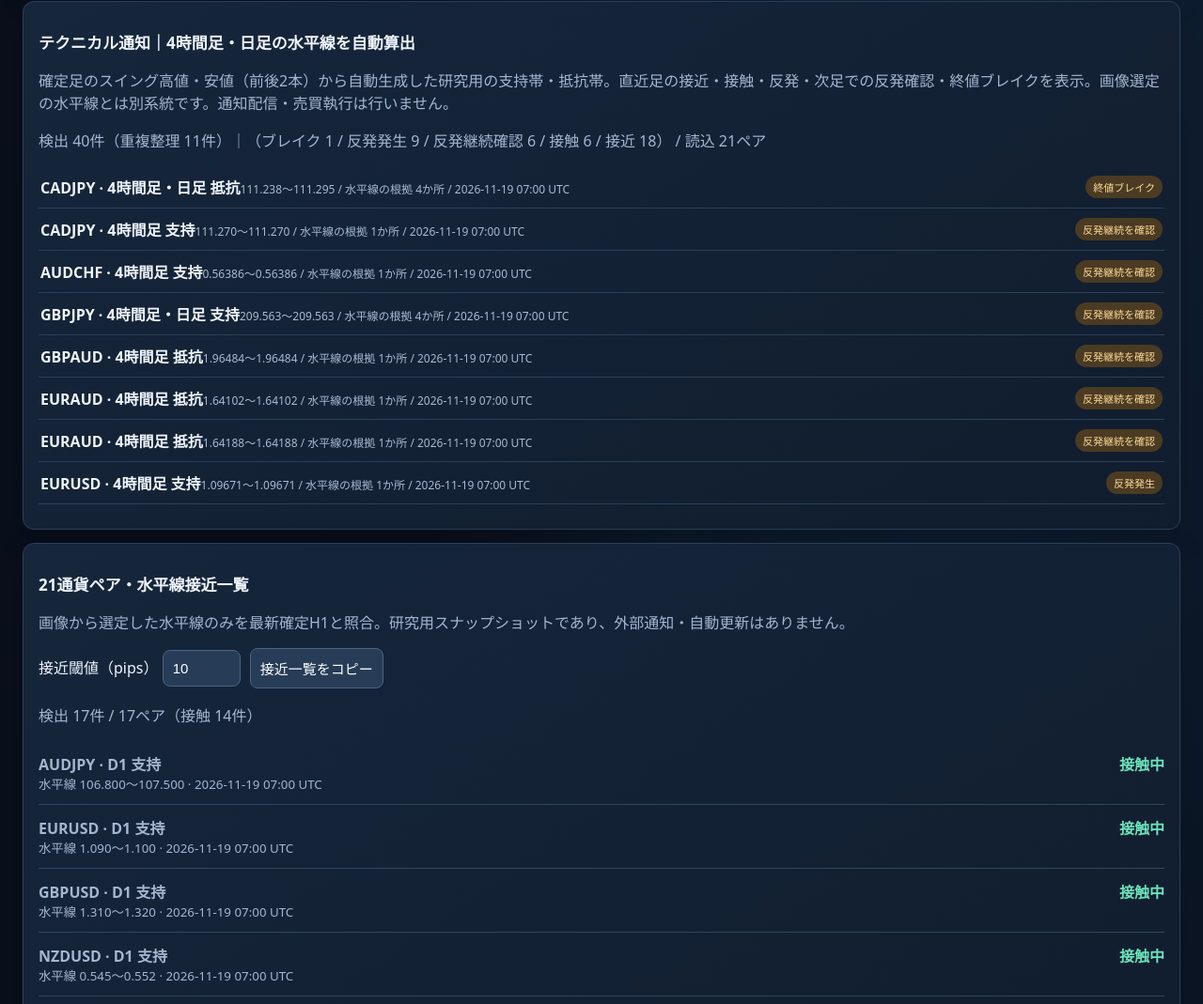
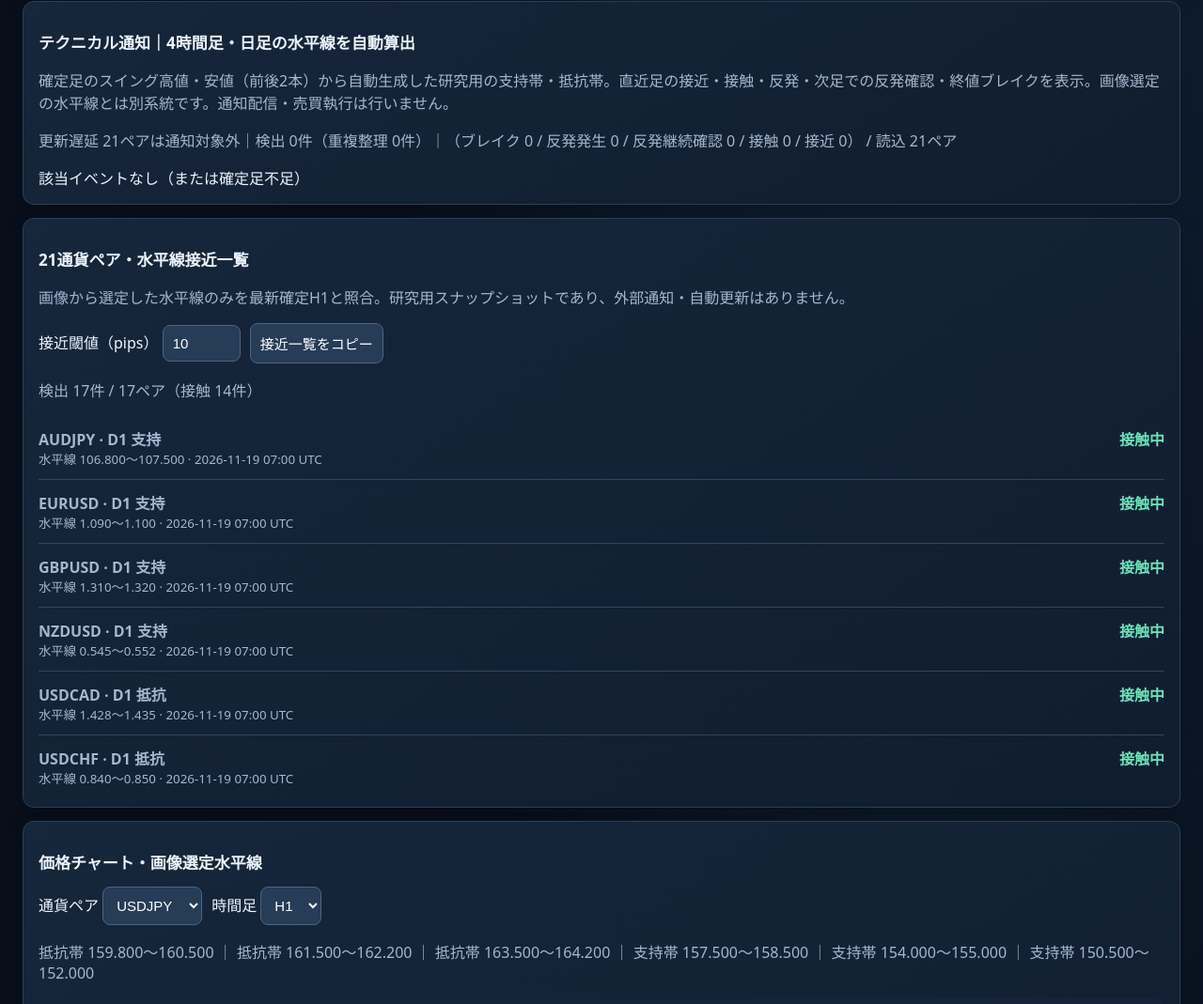
Before and after one commit to kohanachang264187-max/AB21-FX-Dashboard, a plain HTML site: page dashboard/index.html in a window 1280 px wide. Shown: the part 2492-3561 px from the top of the page at 94% size. Drawn offline with Linux system fonts and the light colour scheme.

Commit message:
Prevent stale H1 snapshots from being presented as current technical alerts

```diff
--- a/dashboard/index.html
+++ b/dashboard/index.html
@@ -483,7 +483,19 @@ function renderAutoTechnical(){
  if(!target||!summary)return;
  const threshold=Number($('globalThreshold').value);
  if(!Number.isFinite(threshold)||threshold<1||threshold>100){summary.textContent='接近閾値は1〜100 pipsに設定してください';target.replaceChildren();return;}
- const rawEvents=PAIRS.flatMap(p=>data.has(p)?autoTechnicalEvents(p,data.get(p),threshold):[]);
+ // Reject old snapshots on weekdays; a historical event must not look live.
+ const now=Date.now();
+ const stalePairs=[];
+ const rawEvents=PAIRS.flatMap(p=>{
+  if(!data.has(p))return [];
+  const rows=data.get(p),last=rows.at(-1);
+  if(!last||!Number.isFinite(last.end))return [];
+  const age=now-last.end;
+  const utcDay=new Date(now).getUTCDay(),utcHour=new Date(now).getUTCHours();
+  const marketClosed=utcDay===6||(utcDay===0&&utcHour<22)||(utcDay===5&&utcHour>=22);
+  if(age>3*3600000&&!marketClosed){stalePairs.push(p);return [];}
+  return autoTechnicalEvents(p,rows,threshold);
+ });
  // Combine overlapping H4/D1 zones on the same pair and side, keeping the strongest signal.
  const priority={BREAK:0,CONFIRMED_REJECTION:1,REJECTION:2,TOUCH:3,NEAR:4};
  rawEvents.sort((a,b)=>priority[a.type]-priority[b.type]||a.distance-b.distance);
@@ -495,7 +507,7 @@ function renderAutoTechnical(){
   else events.push({...e});
  }
  events.sort((a,b)=>({BREAK:0,CONFIRMED_REJECTION:1,REJECTION:2,TOUCH:3,NEAR:4}[a.type]-{BREAK:0,CONFIRMED_REJECTION:1,REJECTION:2,TOUCH:3,NEAR:4}[b.type])||a.distance-b.distance);
- summary.textContent='検出 '+events.length+'件（重複整理 '+(rawEvents.length-events.length)+'件）｜（ブレイク '+events.filter(e=>e.type==='BREAK').length+' / 反発発生 '+events.filter(e=>e.type==='REJECTION').length+' / 反発継続確認 '+events.filter(e=>e.type==='CONFIRMED_REJECTION').length+' / 接触 '+events.filter(e=>e.type==='TOUCH').length+' / 接近 '+events.filter(e=>e.type==='NEAR').length+'） / 読込 '+data.size+'ペア';
+ summary.textContent=(stalePairs.length?'更新遅延 '+stalePairs.length+'ペアは通知対象外｜':'')+'検出 '+events.length+'件（重複整理 '+(rawEvents.length-events.length)+'件）｜（ブレイク '+events.filter(e=>e.type==='BREAK').length+' / 反発発生 '+events.filter(e=>e.type==='REJECTION').length+' / 反発継続確認 '+events.filter(e=>e.type==='CONFIRMED_REJECTION').length+' / 接触 '+events.filter(e=>e.type==='TOUCH').length+' / 接近 '+events.filter(e=>e.type==='NEAR').length+'） / 読込 '+data.size+'ペア';
  target.replaceChildren();
  if(!events.length){target.textContent='該当イベントなし（または確定足不足）';return;}
  for(const e of events.slice(0,60)){
```
